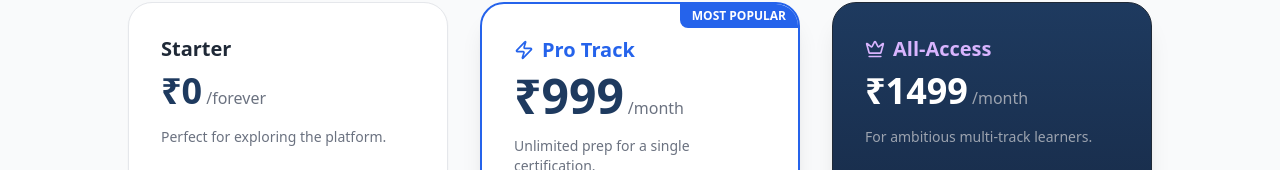
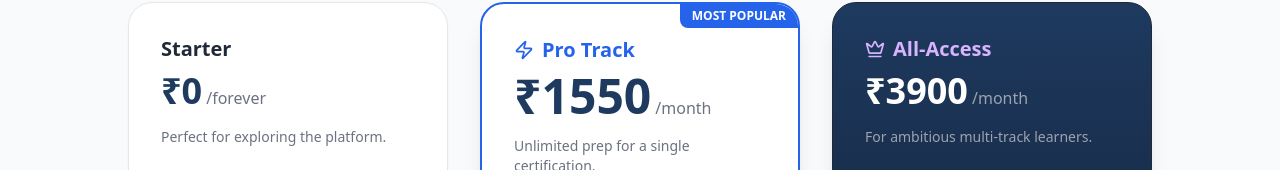
Before and after one commit to vishal2002series1/looperdo, a Next.js app in the folder looperdo_website/nextjs_space/: page /pricing in a window 1280 px wide. Shown: the part 318-488 px from the top of the page. Built offline with nearby package versions, Linux system fonts and the light colour scheme; no server answers; the database is empty.

Commit message:
Fixed Geography based pricing and fixed the profile on subscription taken

```diff
--- a/looperdo_website/nextjs_space/app/pricing/page.tsx
+++ b/looperdo_website/nextjs_space/app/pricing/page.tsx
@@ -1,10 +1,53 @@
 import { cookies } from 'next/headers';
+import { getServerSession } from 'next-auth';
+import { authOptions } from '@/lib/auth-options';
+import prisma from '@/lib/prisma';
 import PricingClient from './pricing-client';
 
-export default function PricingPage() {
-  // Read the cookie securely set by our Edge Middleware!
+export default async function PricingPage() {
+  // 1. Get Country Code
   const cookieStore = cookies();
   const country = cookieStore.get('user-country')?.value || 'IN';
 
-  return <PricingClient countryCode={country} />;
+  // 2. Get the User's TRUE Database Tier securely on the server
+  const session = await getServerSession(authOptions);
+  let currentTier = 'FREE';
+
+  if (session?.user?.email) {
+    const dbUser = await prisma.user.findUnique({
+        where: { email: session.user.email }
+    });
+    if (dbUser) currentTier = dbUser.subscriptionTier;
+  }
+
+  // 3. Fetch Pricing from Neon Database
+  let pricing = await prisma.regionalPricing.findUnique({
+      where: { countryCode: country }
+  });
+
+  // Fallback to Rest of World (ROW) if country isn't explicitly set in DB
+  if (!pricing) {
+    pricing = await prisma.regionalPricing.findUnique({
+        where: { countryCode: 'ROW' }
+    });
+  }
+
+  // Absolute fallback just in case the database table is empty during testing
+  const safePricing = pricing || {
+      currencySymbol: '₹',
+      proPrice: '1550',
+      allAccessPrice: '3900'
+  };
+
+  return (
+      <PricingClient
+          countryCode={country}
+          currentTier={currentTier}
+          pricingData={{
+              currencySymbol: safePricing.currencySymbol,
+              proPrice: safePricing.proPrice,
+              allAccessPrice: safePricing.allAccessPrice
+          }}
+      />
+  );
 }
--- a/looperdo_website/nextjs_space/app/pricing/pricing-client.tsx
+++ b/looperdo_website/nextjs_space/app/pricing/pricing-client.tsx
@@ -5,23 +5,26 @@ import { useRouter } from 'next/navigation';
 import { useSession } from 'next-auth/react';
 import { motion } from 'framer-motion';
 import { Check, Crown, Zap, Loader2, ArrowLeft } from 'lucide-react';
-import { PRICING_CONFIG } from '@/lib/pricing-config';
 
-export default function PricingClient({ countryCode }: { countryCode: string }) {
+interface PricingProps {
+  countryCode: string;
+  currentTier: string;
+  pricingData: {
+    currencySymbol: string;
+    proPrice: string;
+    allAccessPrice: string;
+  };
+}
+
+export default function PricingClient({ countryCode, currentTier, pricingData }: PricingProps) {
   const router = useRouter();
-  const { data: session, update } = useSession();
+  const { update } = useSession();
   const [isProcessing, setIsProcessing] = useState<string | null>(null);
-
-  // 🚀 FIX: Dynamically load pricing from our config based on edge middleware country code!
-  // Fallback to 'ROW' (Rest of World) if the country code isn't explicitly US or IN
-  const activeRegionConfig = PRICING_CONFIG[countryCode as keyof typeof PRICING_CONFIG] || PRICING_CONFIG.ROW;
-
-  const currencySymbol = activeRegionConfig.currency;
 
   const PRICING = {
     FREE: { price: '0', period: '/forever' },
-    PRO: { price: activeRegionConfig.PRO.monthly, period: '/month' },
-    ALL_ACCESS: { price: activeRegionConfig.ALL_ACCESS.monthly, period: '/month' }
+    PRO: { price: pricingData.proPrice, period: '/month' },
+    ALL_ACCESS: { price: pricingData.allAccessPrice, period: '/month' }
   };
 
   const handleUpgrade = async (tier: string) => {
@@ -37,8 +40,8 @@ export default function PricingClient({ countryCode }: { countryCode: string })
       });
 
       if (res.ok) {
-        await update(); // Tell NextAuth to refresh the user session with the new tier
-        router.push('/dashboard');
+        await update();
+        window.location.href = '/dashboard'; // Force full reload to update server state
       } else {
         alert("Failed to process upgrade.");
       }
@@ -70,7 +73,7 @@ export default function PricingClient({ countryCode }: { countryCode: string })
             <div className="mb-8">
               <h3 className="text-xl font-bold text-gray-800 mb-2">Starter</h3>
               <div className="flex items-baseline gap-1">
-                <span className="text-4xl font-black text-[#1e3a5f]">{currencySymbol}{PRICING.FREE.price}</span>
+                <span className="text-4xl font-black text-[#1e3a5f]">{pricingData.currencySymbol}{PRICING.FREE.price}</span>
                 <span className="text-gray-500 font-medium">{PRICING.FREE.period}</span>
               </div>
               <p className="text-sm text-gray-500 mt-4">Perfect for exploring the platform.</p>
@@ -82,18 +85,24 @@ export default function PricingClient({ countryCode }: { countryCode: string })
                 </li>
               ))}
             </ul>
+            {currentTier === 'FREE' ? (
                 <button disabled className="w-full py-4 rounded-xl font-bold bg-gray-100 text-gray-400 cursor-not-allowed">
                   Current Plan
                 </button>
+            ) : (
+                <button disabled className="w-full py-4 rounded-xl font-bold bg-gray-50 text-gray-300 cursor-not-allowed border border-gray-100">
+                  Included
+                </button>
+            )}
           </div>
 
           {/* PRO TIER */}
-          <motion.div whileHover={{ y: -5 }} className="bg-white rounded-3xl p-8 border-2 border-[#2563eb] shadow-xl flex flex-col relative overflow-hidden">
-            <div className="absolute top-0 right-0 bg-[#2563eb] text-white text-xs font-bold px-3 py-1 rounded-bl-lg">MOST POPULAR</div>
+          <motion.div whileHover={{ y: -5 }} className={`bg-white rounded-3xl p-8 border-2 shadow-xl flex flex-col relative overflow-hidden ${currentTier === 'PRO' ? 'border-green-500' : 'border-[#2563eb]'}`}>
+            {currentTier !== 'PRO' && <div className="absolute top-0 right-0 bg-[#2563eb] text-white text-xs font-bold px-3 py-1 rounded-bl-lg">MOST POPULAR</div>}
             <div className="mb-8">
-              <h3 className="text-xl font-bold text-[#2563eb] mb-2 flex items-center gap-2"><Zap className="w-5 h-5" /> Pro Track</h3>
+              <h3 className={`text-xl font-bold mb-2 flex items-center gap-2 ${currentTier === 'PRO' ? 'text-green-600' : 'text-[#2563eb]'}`}><Zap className="w-5 h-5" /> Pro Track</h3>
               <div className="flex items-baseline gap-1">
-                <span className="text-5xl font-black text-[#1e3a5f]">{currencySymbol}{PRICING.PRO.price}</span>
+                <span className="text-5xl font-black text-[#1e3a5f]">{pricingData.currencySymbol}{PRICING.PRO.price}</span>
                 <span className="text-gray-500 font-medium">{PRICING.PRO.period}</span>
               </div>
               <p className="text-sm text-gray-500 mt-4">Unlimited prep for a single certification.</p>
@@ -101,10 +110,19 @@ export default function PricingClient({ countryCode }: { countryCode: string })
             <ul className="space-y-4 mb-8 flex-1">
               {['Unlimited Adaptive Tests', 'Unlimited Study Modules', 'Deep Performance Analytics', 'Targeted Weakness Remediation', 'Priority Support'].map((feature, i) => (
                 <li key={i} className="flex items-center gap-3 text-gray-800 font-medium">
-                  <Check className="w-5 h-5 text-[#2563eb] shrink-0" /> {feature}
+                  <Check className={`w-5 h-5 shrink-0 ${currentTier === 'PRO' ? 'text-green-500' : 'text-[#2563eb]'}`} /> {feature}
                 </li>
               ))}
             </ul>
+            {currentTier === 'PRO' ? (
+                 <button disabled className="w-full py-4 rounded-xl font-bold bg-green-50 text-green-600 border border-green-200 cursor-not-allowed flex justify-center items-center gap-2">
+                    <Check className="w-5 h-5" /> Active Plan
+                 </button>
+            ) : currentTier === 'ALL_ACCESS' ? (
+                 <button disabled className="w-full py-4 rounded-xl font-bold bg-gray-50 text-gray-300 cursor-not-allowed border border-gray-100">
+                  Included in All-Access
+                </button>
+            ) : (
                 <button
                   onClick={() => handleUpgrade('PRO')}
                   disabled={isProcessing !== null}
@@ -112,6 +130,7 @@ export default function PricingClient({ countryCode }: { countryCode: string })
                 >
                   {isProcessing === 'PRO' ? <Loader2 className="w-5 h-5 animate-spin" /> : "Upgrade to Pro"}
                 </button>
+            )}
           </motion.div>
 
           {/* ALL ACCESS TIER */}
@@ -119,7 +138,7 @@ export default function PricingClient({ countryCode }: { countryCode: string })
             <div className="mb-8">
               <h3 className="text-xl font-bold text-purple-300 mb-2 flex items-center gap-2"><Crown className="w-5 h-5" /> All-Access</h3>
               <div className="flex items-baseline gap-1">
-                <span className="text-4xl font-black text-white">{currencySymbol}{PRICING.ALL_ACCESS.price}</span>
+                <span className="text-4xl font-black text-white">{pricingData.currencySymbol}{PRICING.ALL_ACCESS.price}</span>
                 <span className="text-gray-400 font-medium">{PRICING.ALL_ACCESS.period}</span>
               </div>
               <p className="text-sm text-gray-400 mt-4">For ambitious multi-track learners.</p>
@@ -131,6 +150,11 @@ export default function PricingClient({ countryCode }: { countryCode: string })
                 </li>
               ))}
             </ul>
+            {currentTier === 'ALL_ACCESS' ? (
+                 <button disabled className="w-full py-4 rounded-xl font-bold bg-purple-900/50 text-purple-300 border border-purple-500/30 cursor-not-allowed flex justify-center items-center gap-2">
+                    <Check className="w-5 h-5" /> Active Plan
+                 </button>
+            ) : (
                 <button
                   onClick={() => handleUpgrade('ALL_ACCESS')}
                   disabled={isProcessing !== null}
@@ -138,6 +162,7 @@ export default function PricingClient({ countryCode }: { countryCode: string })
                 >
                    {isProcessing === 'ALL_ACCESS' ? <Loader2 className="w-5 h-5 animate-spin" /> : "Get All-Access"}
                 </button>
+            )}
           </motion.div>
 
         </div>
```
Also changed, not shown: looperdo_website/nextjs_space/app/profile/profile-client.tsx (+26 -2 lines), 1 other file (tests, documents, lock files or other folders). Lines whose indentation alone changed are shown as unchanged.
